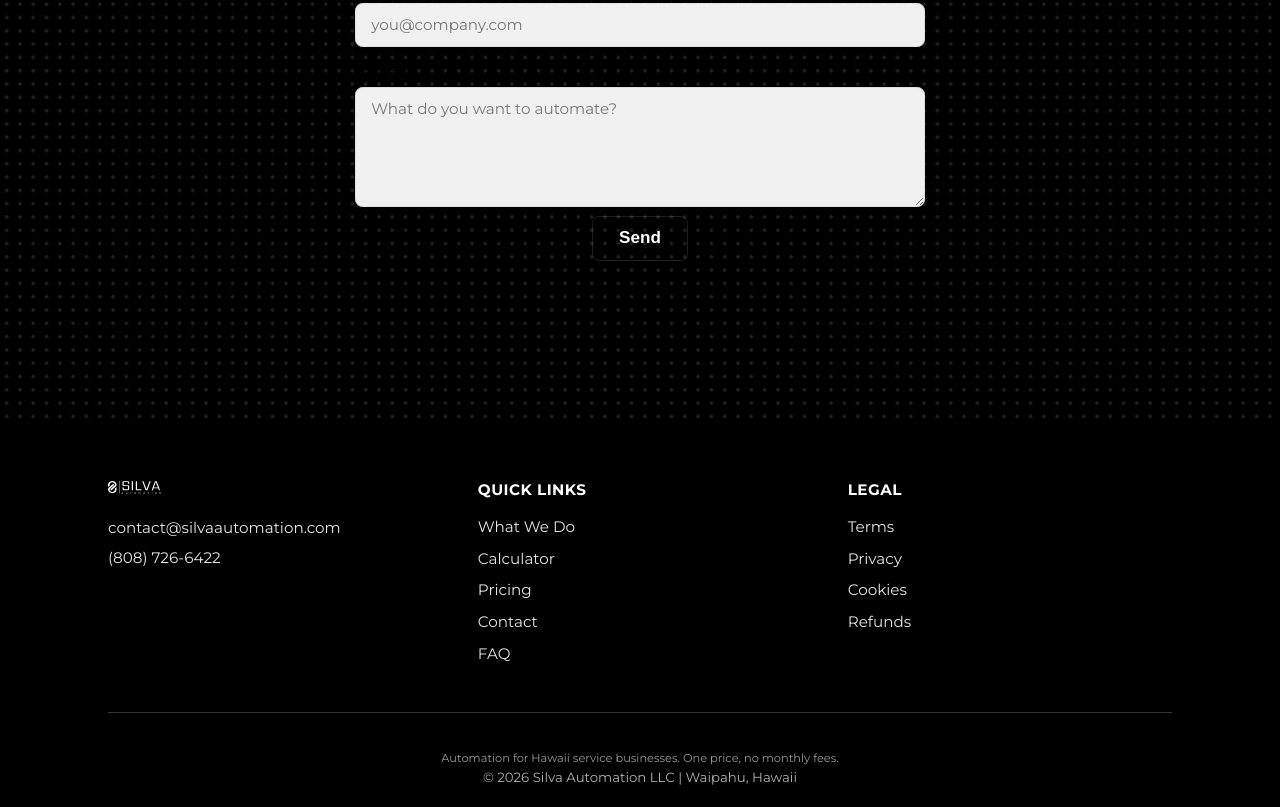
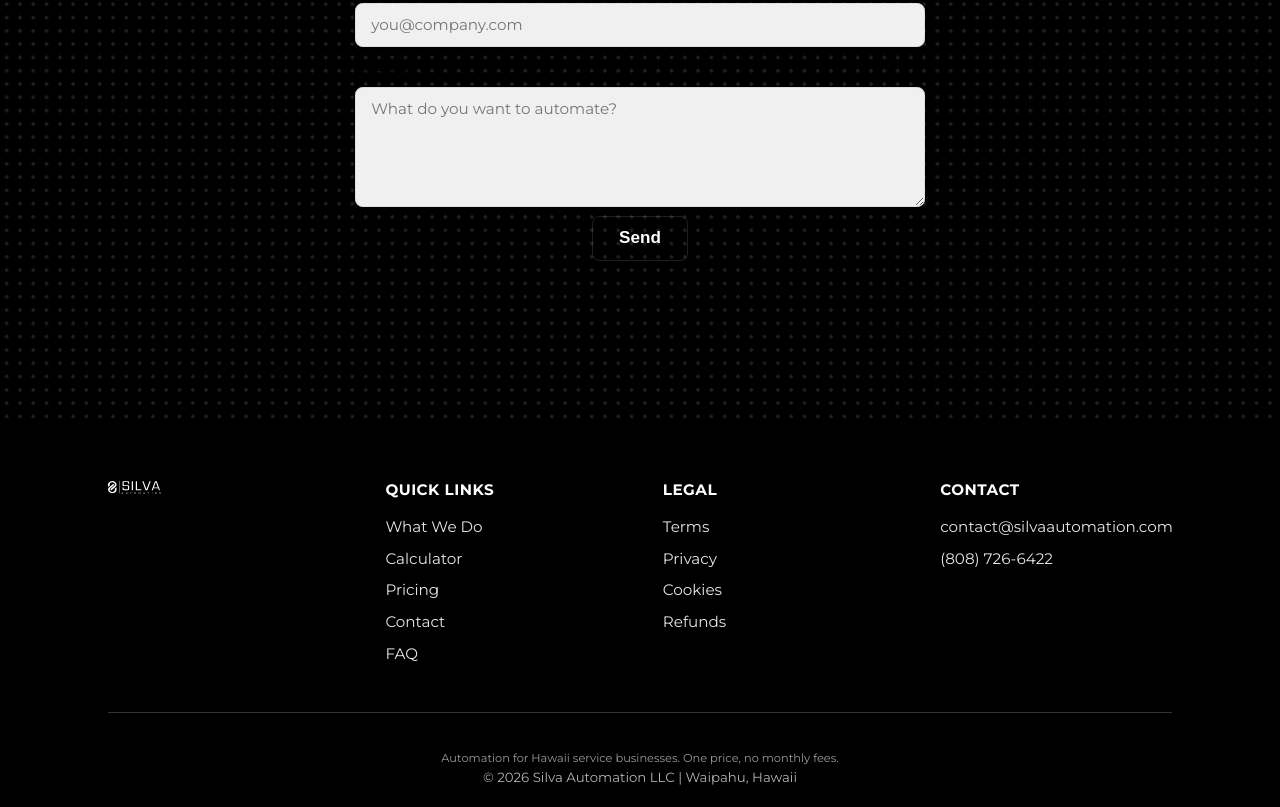
Before and after one commit to SavaiinaeaSIlva/silva-automation, a React (Vite) app: page / in a window 1280 px wide. Shown: the part 4331-5138 px from the top of the page. Built offline with nearby package versions, Linux system fonts and the light colour scheme.

Commit message:
feat(footer): use 4-column layout; move contact into far-right column

```diff
--- a/src/features/footer/Footer.module.css
+++ b/src/features/footer/Footer.module.css
@@ -6,9 +6,17 @@
 
 .content {
   display: grid;
-  grid-template-columns: repeat(auto-fit, minmax(250px, 1fr));
+  /* fixed 4-column layout on wide screens, collapses on smaller viewports */
+  grid-template-columns: repeat(4, minmax(200px, 1fr));
   gap: 48px;
   margin-bottom: 48px;
+  align-items: start;
+}
+
+@media (max-width: 900px) {
+  .content {
+    grid-template-columns: repeat(auto-fit, minmax(220px, 1fr));
+  }
 }
 
 .section {
@@ -40,14 +48,7 @@
   margin: 0;
 }
 
-/* contact shown under the logo for quick access on mobile */
-.contactMini {
-  display: flex;
-  flex-direction: column;
-  gap: 6px;
-  margin-top: 8px;
-}
-
+/* tagline moved to small bottom text */
 .tagline {
   display: none; /* moved to bottom */
 }
--- a/src/features/footer/Footer.tsx
+++ b/src/features/footer/Footer.tsx
@@ -12,14 +12,6 @@ export const Footer = () => {
           <div className={styles.section}>
             <div className={styles.brandWrap}>
               <img src="/assets/Union.svg" alt={footer.companyName} className={styles.brandLogo} />
-            </div>
-            <div className={styles.contactMini}>
-              <a href={`mailto:${footer.email}`} className={styles.contactLink}>
-                {footer.email}
-              </a>
-              <a href={footer.phoneHref} className={styles.contactLink}>
-                {footer.phone}
-              </a>
             </div>
           </div>
 
@@ -49,6 +41,22 @@ export const Footer = () => {
             </ul>
           </div>
 
+          <div className={styles.section}>
+            <h4 className={styles.sectionTitle}>{footer.getInTouchTitle}</h4>
+            <ul className={styles.links}>
+              <li>
+                <a href={`mailto:${footer.email}`} className={styles.link}>
+                  {footer.email}
+                </a>
+              </li>
+              <li>
+                <a href={footer.phoneHref} className={styles.link}>
+                  {footer.phone}
+                </a>
+              </li>
+            </ul>
+          </div>
+
 
         </div>
 
```
